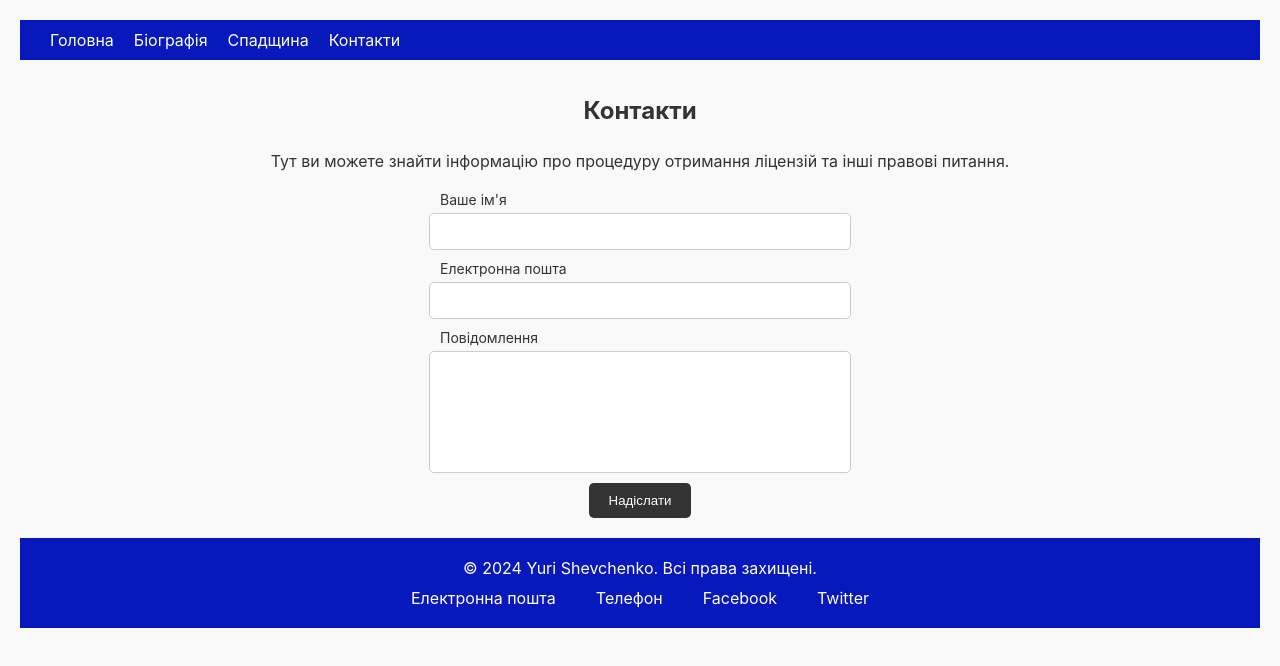
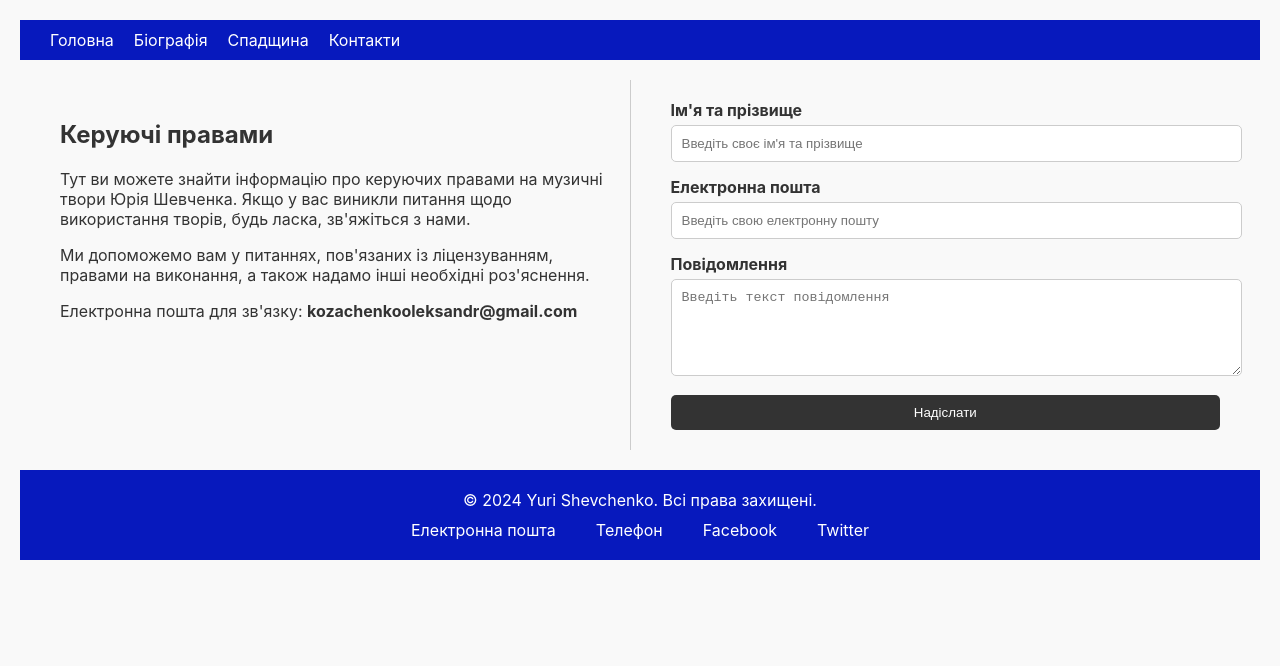
Before and after one commit to Sandro-it/Sheva_1, a React (Vite) app: page /contact in a window 1280 px wide. Shown: the top 666 px of the page. Built offline with nearby package versions, Linux system fonts and the light colour scheme.

Commit message:
contact-form-new1

```diff
--- a/package.json
+++ b/package.json
@@ -10,6 +10,7 @@
     "preview": "vite preview"
   },
   "dependencies": {
+    "@emailjs/browser": "^4.4.1",
     "@formspree/react": "^2.5.1",
     "axios": "^1.7.2",
     "emailjs-com": "^3.2.0",
--- a/src/pages/ContactPage.jsx
+++ b/src/pages/ContactPage.jsx
@@ -1,7 +1,7 @@
-import { useState, useEffect } from "react";
-import { useForm, ValidationError } from "@formspree/react";
-import { useLocation } from "react-router-dom";
-import styles from "../styles/ContactPage.module.css";
+// import { useState, useEffect } from "react";
+// import { useForm, ValidationError } from "@formspree/react";
+// import { useLocation } from "react-router-dom";
+// import styles from "../styles/ContactPage.module.css";
 
 // const ContactPage = () => {
 //   const [state, handleSubmit] = useForm("xzzpdkyl");
@@ -31,7 +31,7 @@ import styles from "../styles/ContactPage.module.css";
 //           </p>
 //           <form className={styles.contactForm} onSubmit={handleSubmit}>
 //             <label className={styles.label} htmlFor="name">
-//               Ім'я
+//               Ваше ім'я
 //             </label>
 //             <input
 //               className={styles.input}
@@ -88,85 +88,121 @@ import styles from "../styles/ContactPage.module.css";
 
 // export default ContactPage;
 
+import { useState } from "react";
+import emailjs from "@emailjs/browser";
+import styles from "../styles/ContactPage.module.css";
+
 const ContactPage = () => {
-  const [state, handleSubmit] = useForm("xzzpdkyl");
-  const [submitted, setSubmitted] = useState(false);
-  const location = useLocation();
+  const [name, setName] = useState("");
+  const [email, setEmail] = useState("");
+  const [message, setMessage] = useState("");
+  const [errors, setErrors] = useState({});
+  const [isSubmitted, setIsSubmitted] = useState(false);
 
-  useEffect(() => {
-    if (state.succeeded) {
-      setSubmitted(true);
+  const validate = () => {
+    const errors = {};
+    if (name.length < 3 || name.length > 30) {
+      errors.name = "Ім'я та прізвище повинні містити від 3 до 30 символів.";
     }
-  }, [state.succeeded]);
+    const emailRegex = /^[^\s@]+@[^\s@]+\.[^\s@]+$/;
+    if (!emailRegex.test(email)) {
+      errors.email = "Невірний формат електронної пошти.";
+    }
+    if (message.length < 10 || message.length > 500) {
+      errors.message = "Повідомлення повинно містити від 10 до 500 символів.";
+    }
+    return errors;
+  };
 
-  useEffect(() => {
-    setSubmitted(false);
-  }, [location.key]);
+  const handleSubmit = (e) => {
+    e.preventDefault();
+    const validationErrors = validate();
+    if (Object.keys(validationErrors).length > 0) {
+      setErrors(validationErrors);
+    } else {
+      // Логіка для надсилання листа через EmailJS
+      emailjs
+        .sendForm("d201y59", "8ep8akz", e.target, "n0r__iuFChqjNYKvx")
+        .then(
+          (result) => {
+            console.log(result.text);
+            alert("Ваше повідомлення надіслано!");
+            setIsSubmitted(true);
+          },
+          (error) => {
+            console.log(error.text);
+            alert("Виникла помилка при надсиланні листа.");
+          }
+        );
+    }
+  };
 
   return (
     <div className={styles.contactPage}>
-      {submitted ? (
-        <p>Дякуємо за ваше повідомлення!</p>
-      ) : (
-        <>
-          <h1>Контакти</h1>
-          <p className={styles.text}>
-            Тут ви можете знайти інформацію про процедуру отримання ліцензій та
-            інші правові питання.
-          </p>
-          <form className={styles.contactForm} onSubmit={handleSubmit}>
-            <label className={styles.label} htmlFor="name">
-              Ваше ім'я
-            </label>
+      <div className={styles.leftColumn}>
+        <h2>Керуючі правами</h2>
+        <p>
+          Тут ви можете знайти інформацію про керуючих правами на музичні твори
+          Юрія Шевченка. Якщо у вас виникли питання щодо використання творів,
+          будь ласка, зв'яжіться з нами.
+        </p>
+        <p>
+          Ми допоможемо вам у питаннях, пов'язаних із ліцензуванням, правами на
+          виконання, а також надамо інші необхідні роз'яснення.
+        </p>
+        <p>
+          Електронна пошта для зв'язку:{" "}
+          <strong>kozachenkooleksandr@gmail.com</strong>
+        </p>
+      </div>
+      <div className={styles.rightColumn}>
+        <form className={styles.contactForm} onSubmit={handleSubmit}>
+          <div className={styles.formGroup}>
+            <label htmlFor="name">Ім'я та прізвище</label>
             <input
-              className={styles.input}
               type="text"
               id="name"
               name="name"
-              required
-              autoComplete="name"
+              value={name}
+              onChange={(e) => setName(e.target.value)}
+              placeholder="Введіть своє ім'я та прізвище"
+              className={errors.name ? styles.inputError : ""}
             />
-            <label className={styles.label} htmlFor="email">
-              Електронна пошта
-            </label>
+            {errors.name && <p className={styles.errorText}>{errors.name}</p>}
+          </div>
+          <div className={styles.formGroup}>
+            <label htmlFor="email">Електронна пошта</label>
             <input
-              className={styles.input}
               type="email"
               id="email"
               name="email"
-              required
-              autoComplete="email"
+              value={email}
+              onChange={(e) => setEmail(e.target.value)}
+              placeholder="Введіть свою електронну пошту"
+              className={errors.email ? styles.inputError : ""}
             />
-            <ValidationError
-              prefix="Email"
-              field="email"
-              errors={state.errors}
-            />
-            <label className={styles.label} htmlFor="message">
-              Повідомлення
-            </label>
+            {errors.email && <p className={styles.errorText}>{errors.email}</p>}
+          </div>
+          <div className={styles.formGroup}>
+            <label htmlFor="message">Повідомлення</label>
             <textarea
-              className={styles.textarea}
               id="message"
               name="message"
-              required
-              autoComplete="message"
-            ></textarea>
-            <ValidationError
-              prefix="Message"
-              field="message"
-              errors={state.errors}
+              value={message}
+              onChange={(e) => setMessage(e.target.value)}
+              placeholder="Введіть текст повідомлення"
+              className={errors.message ? styles.inputError : ""}
+              rows="5"
             />
-            <button
-              className={styles.button}
-              type="submit"
-              disabled={state.submitting}
-            >
-              Надіслати
-            </button>
-          </form>
-        </>
-      )}
+            {errors.message && (
+              <p className={styles.errorText}>{errors.message}</p>
+            )}
+          </div>
+          <button type="submit" disabled={isSubmitted}>
+            Надіслати
+          </button>
+        </form>
+      </div>
     </div>
   );
 };
--- a/src/styles/ContactPage.module.css
+++ b/src/styles/ContactPage.module.css
@@ -1,88 +1,4 @@
 /* .contactPage {
-  padding: 20px;
-  text-align: center;
-}
-
-.contactPage h1 {
-  font-size: 24px;
-  margin-bottom: 10px;
-}
-
-.contactPage p {
-  font-size: 16px;
-  margin-bottom: 20px;
-}
-
-.contactForm {
-  display: flex;
-  flex-direction: column;
-  align-items: center;
-}
-
-.label {
-  font-size: 14px;
-  margin-bottom: 5px;
-  text-align: left;
-  width: 100%;
-}
-
-.input,
-.textarea {
-  width: 100%;
-  max-width: 400px;
-  padding: 10px;
-  margin-bottom: 10px;
-  border: 1px solid #ccc;
-  border-radius: 5px;
-}
-
-.textarea {
-  height: 100px;
-  resize: none;
-}
-
-.button {
-  padding: 10px 20px;
-  background-color: #333;
-  color: white;
-  border: none;
-  border-radius: 5px;
-  cursor: pointer;
-}
-
-.button:disabled {
-  background-color: #777;
-}
-
-.button:hover:not(:disabled) {
-  background-color: #555;
-}*/
-
-/* Responsive styles for mobile devices */
-/*@media (max-width: 320px) {
-  .contactPage h1 {
-    font-size: 20px;
-  }
-
-  .contactPage p {
-    font-size: 14px;
-  }
-
-  .label {
-    font-size: 12px;
-  }
-
-  .input,
-  .textarea {
-    padding: 8px;
-  }
-
-  .button {
-    padding: 8px 16px;
-  }
-} */
-
-.contactPage {
   padding: 20px;
   text-align: center;
   display: flex;
@@ -147,7 +63,7 @@
   background-color: #555;
 }
 
-/* Responsive styles for mobile devices */
+
 @media (max-width: 320px) {
   .contactPage h1 {
     font-size: 20px;
@@ -169,4 +85,71 @@
   .button {
     padding: 8px 16px;
   }
+} */
+
+.contactPage {
+  display: flex;
+  flex-wrap: wrap;
+  padding: 20px;
 }
+
+.leftColumn,
+.rightColumn {
+  flex: 1;
+  min-width: 300px;
+  padding: 20px;
+}
+
+.leftColumn {
+  border-right: 1px solid #ccc;
+}
+
+.rightColumn {
+  padding-left: 40px;
+}
+
+.contactForm {
+  display: flex;
+  flex-direction: column;
+}
+
+.formGroup {
+  margin-bottom: 15px;
+}
+
+label {
+  font-weight: bold;
+  margin-bottom: 5px;
+  display: block;
+}
+
+input,
+textarea {
+  width: 100%;
+  padding: 10px;
+  border: 1px solid #ccc;
+  border-radius: 5px;
+}
+
+inputError {
+  border-color: red;
+}
+
+.errorText {
+  color: red;
+  font-size: 12px;
+  margin-top: 5px;
+}
+
+button {
+  padding: 10px 20px;
+  background-color: #333;
+  color: white;
+  border: none;
+  border-radius: 5px;
+  cursor: pointer;
+}
+
+button:disabled {
+  background-color: #777;
+}
```
Also changed, not shown: 1 other file (tests, documents, lock files or other folders).
